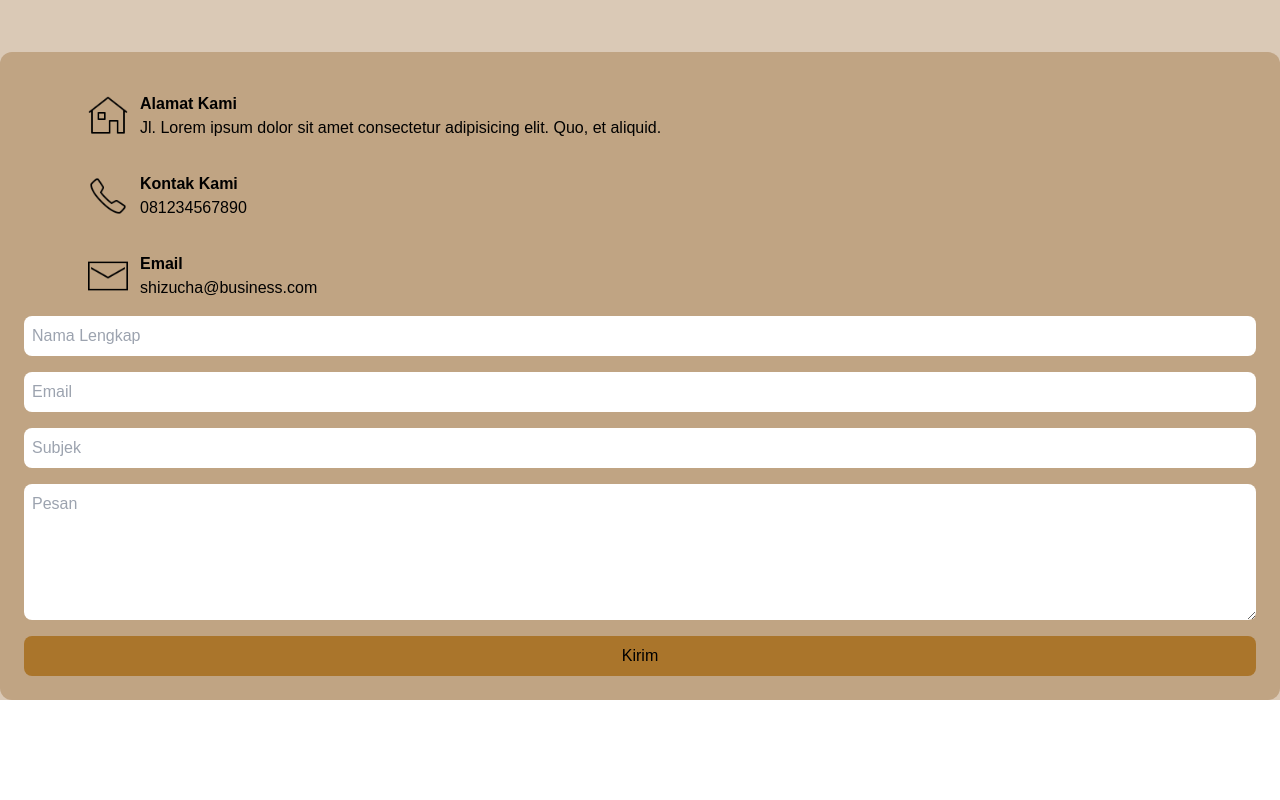
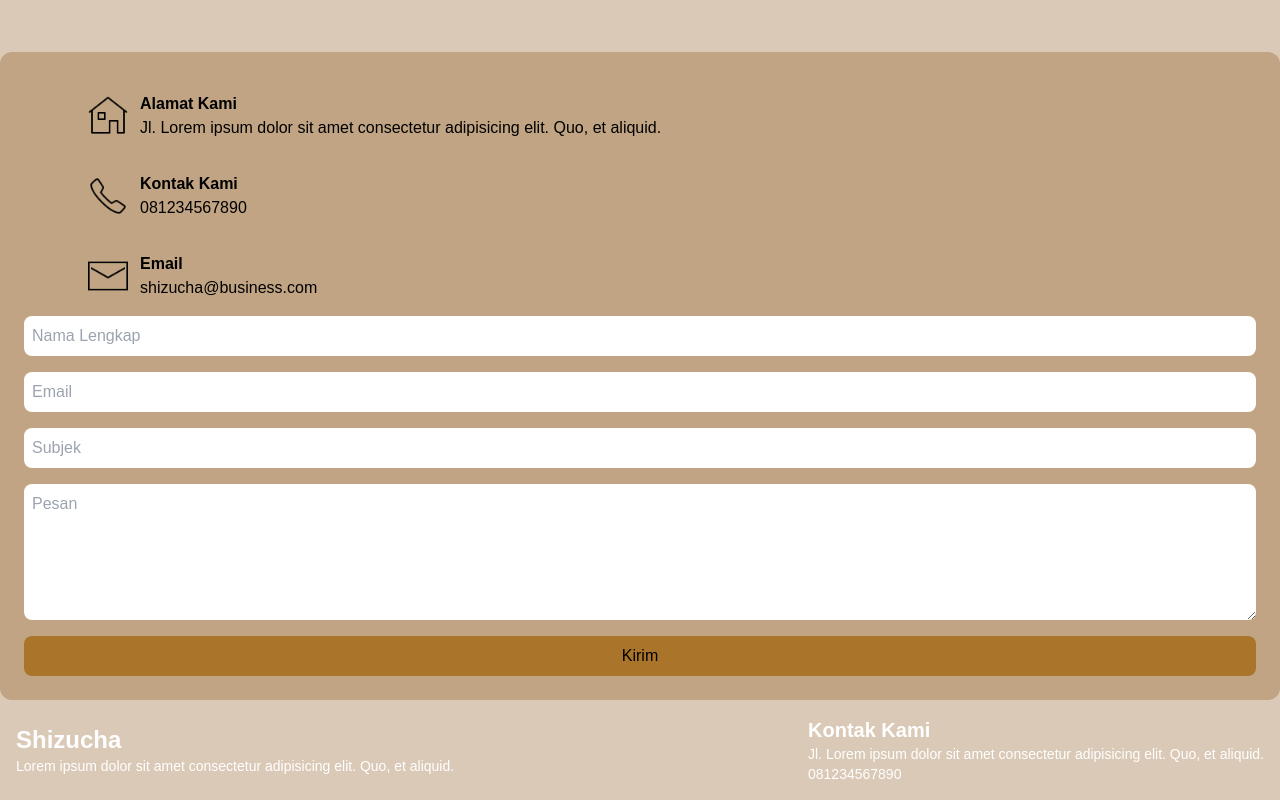
Before and after one commit to yorunaka/react-shizucha, a React (Vite) app: page / in a window 1280 px wide. Shown: the part 2864-3664 px from the top of the page. Before the commit the page ends 3564 px from the top, so only its background shows below. Built offline with nearby package versions, Linux system fonts and the light colour scheme; no server answers.

Commit message:
add: footer section

```diff
--- a/src/App.jsx
+++ b/src/App.jsx
@@ -3,6 +3,7 @@ import Hero from './components/Hero/Hero'
 import Feedback from './components/Feedback/Feedback'
 import Products from './components/Products/Products'
 import Contacts from './components/Contacts/Contacts'
+import Footer from './components/Footer/Footer'
 
 const App = () => {
   const [data, setData] = React.useState(null);
@@ -19,6 +20,7 @@ const App = () => {
       <Feedback />
       <Products />
       <Contacts />
+      <Footer />
     </div>
   )
 }
--- /dev/null
+++ b/src/components/Footer/Footer.jsx
@@ -0,0 +1,25 @@
+import React from 'react'
+
+const Footer = () => {
+  return (
+    // footer section
+    <section>
+        <div className='bg-yellow-800/30'>
+            <div className='container flex justify-between items-center p-4'>
+            <div className='text-white'>
+                <h1 className='text-2xl font-bold'>Shizucha</h1>
+                <p className='text-sm'>Lorem ipsum dolor sit amet consectetur adipisicing elit. Quo, et aliquid.</p>
+            </div>
+            <div className='text-white'>
+                <h1 className='text-xl font-bold'>Kontak Kami</h1>
+                <p className='text-sm'>Jl. Lorem ipsum dolor sit amet consectetur adipisicing elit. Quo, et aliquid.</p>
+                <p className='text-sm'>081234567890</p>
+                <p className='text-sm'></p>
+            </div>
+            </div>
+        </div>
+    </section>
+  )
+}
+
+export default Footer
```
